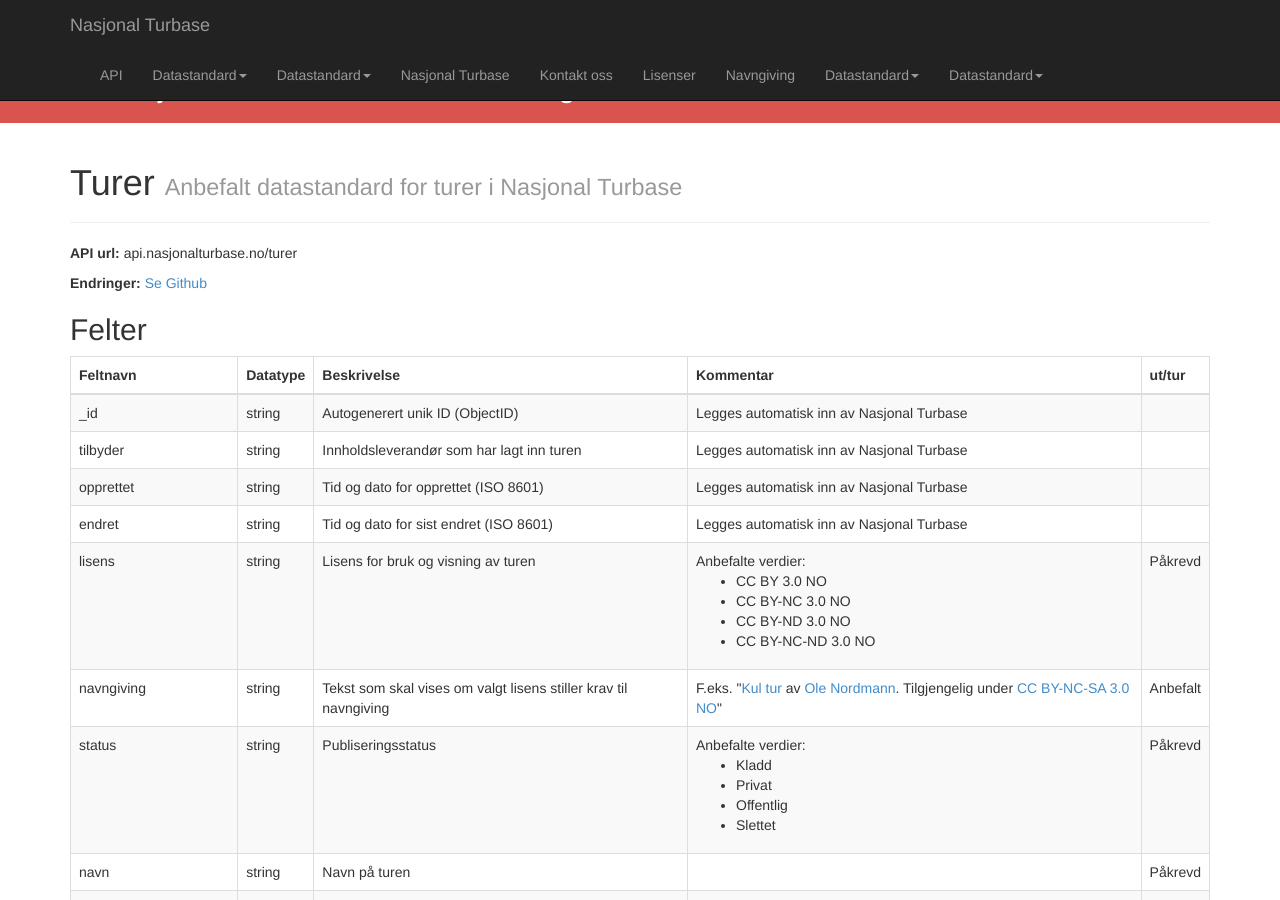
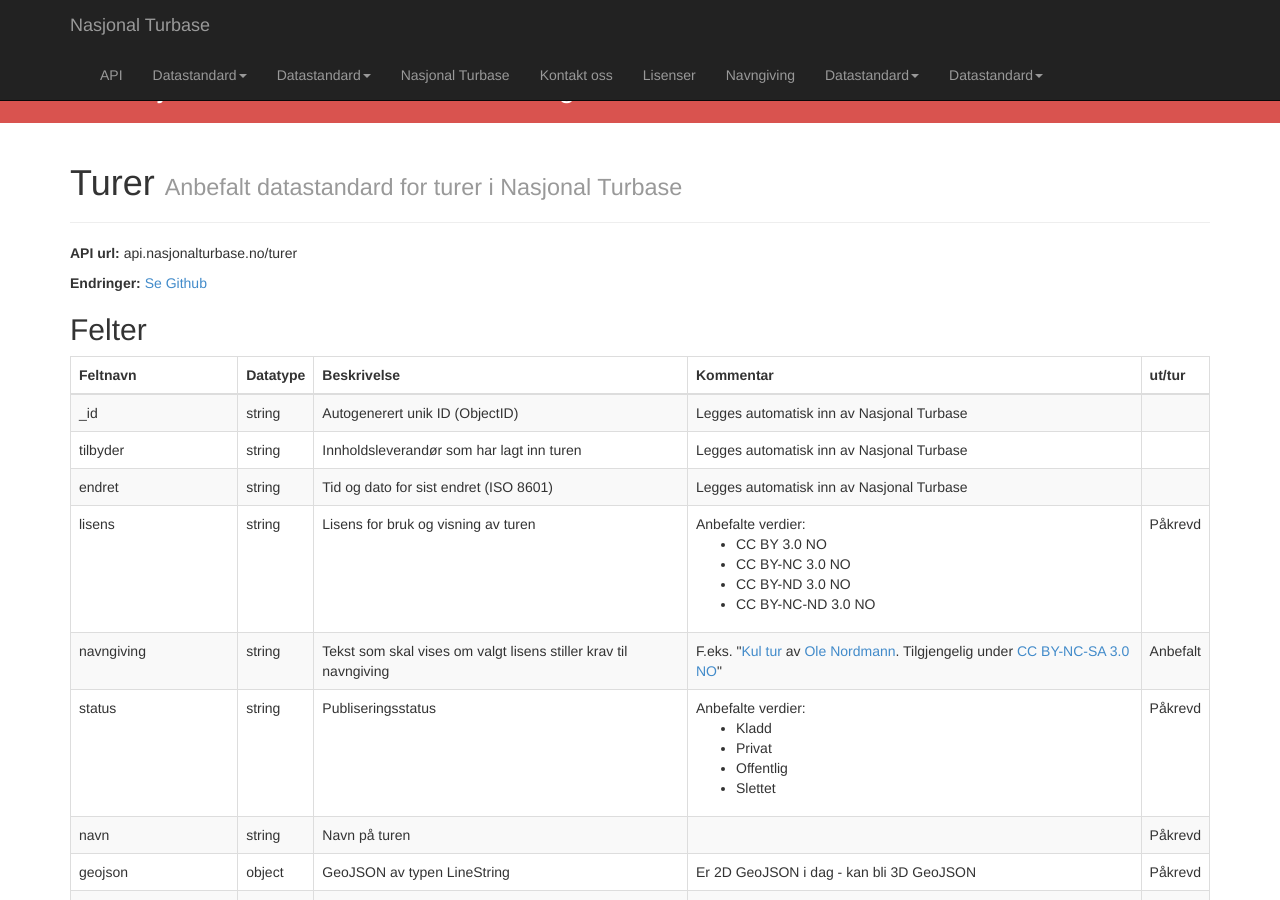
Before and after one commit to Turbasen/www.nasjonalturbase.no, a Jekyll site: the page built from data/turer.html, in a window 1280 px wide and 900 px high. Built offline with Jekyll 4.4.1, drawn with Linux system fonts in a browser that asks for light colours; nearby versions of some CDN libraries; Markdown is read by kramdown in place of the engine named in the settings.

Commit message:
Remove field `opprettet` from all data standards

```diff
--- a/_data/bilder.yml
+++ b/_data/bilder.yml
@@ -11,14 +11,6 @@
   read: Alle
   write: Ingen
   desc: Innholdsleverandør som har lagt inn bildet
-  com: Legges automatisk inn av Nasjonal Turbase
-  ut:
-
-- name: opprettet
-  type: string
-  read: Alle
-  write: Ingen
-  desc: Tid og dato for opprettet (ISO 8601)
   com: Legges automatisk inn av Nasjonal Turbase
   ut:
 
--- a/_data/grupper.yml
+++ b/_data/grupper.yml
@@ -11,14 +11,6 @@
   read: Alle
   write: Ingen
   desc: Innholdsleverandør som har lagt inn gruppen
-  com: Legges automatisk inn av Nasjonal Turbase
-  ut:
-
-- name: opprettet
-  type: string
-  read: Alle
-  write: Ingen
-  desc: Tid og dato for opprettet (ISO 8601)
   com: Legges automatisk inn av Nasjonal Turbase
   ut:
 
--- a/_data/omrader.yml
+++ b/_data/omrader.yml
@@ -11,14 +11,6 @@
   read: Alle
   write: Ingen
   desc: Innholdsleverandør som har lagt inn området
-  com: Legges automatisk inn av Nasjonal Turbase
-  ut:
-
-- name: opprettet
-  type: string
-  read: Alle
-  write: Ingen
-  desc: Tid og dato for opprettet (ISO 8601)
   com: Legges automatisk inn av Nasjonal Turbase
   ut:
 
--- a/_data/steder.yml
+++ b/_data/steder.yml
@@ -12,15 +12,6 @@
   read: Alle
   write: Ingen
   desc: Innholdsleverandør som har lagt inn stedet
-  com: Legges automatisk inn av Nasjonal Turbase
-  utsted:
-  uthytte:
-
-- name: opprettet
-  type: string
-  read: Alle
-  write: Ingen
-  desc: Tid og dato for opprettet (ISO 8601)
   com: Legges automatisk inn av Nasjonal Turbase
   utsted:
   uthytte:
--- a/_data/turer.yml
+++ b/_data/turer.yml
@@ -11,14 +11,6 @@
   read: Alle
   write: Ingen
   desc: Innholdsleverandør som har lagt inn turen
-  comment: Legges automatisk inn av Nasjonal Turbase
-  ut:
-
-- name: opprettet
-  type: string
-  read: Alle
-  write: Ingen
-  desc: Tid og dato for opprettet (ISO 8601)
   comment: Legges automatisk inn av Nasjonal Turbase
   ut:
 
```
